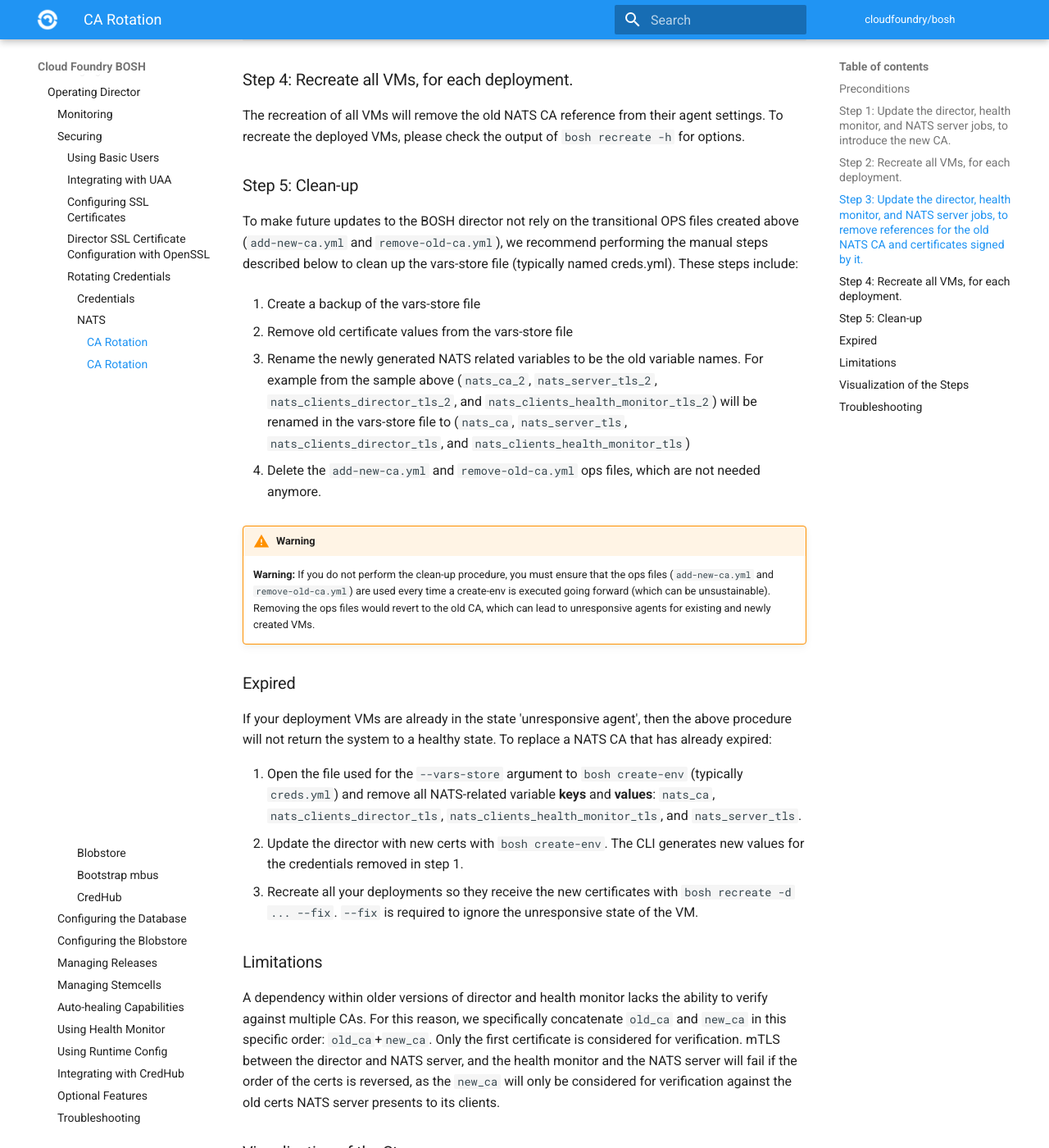
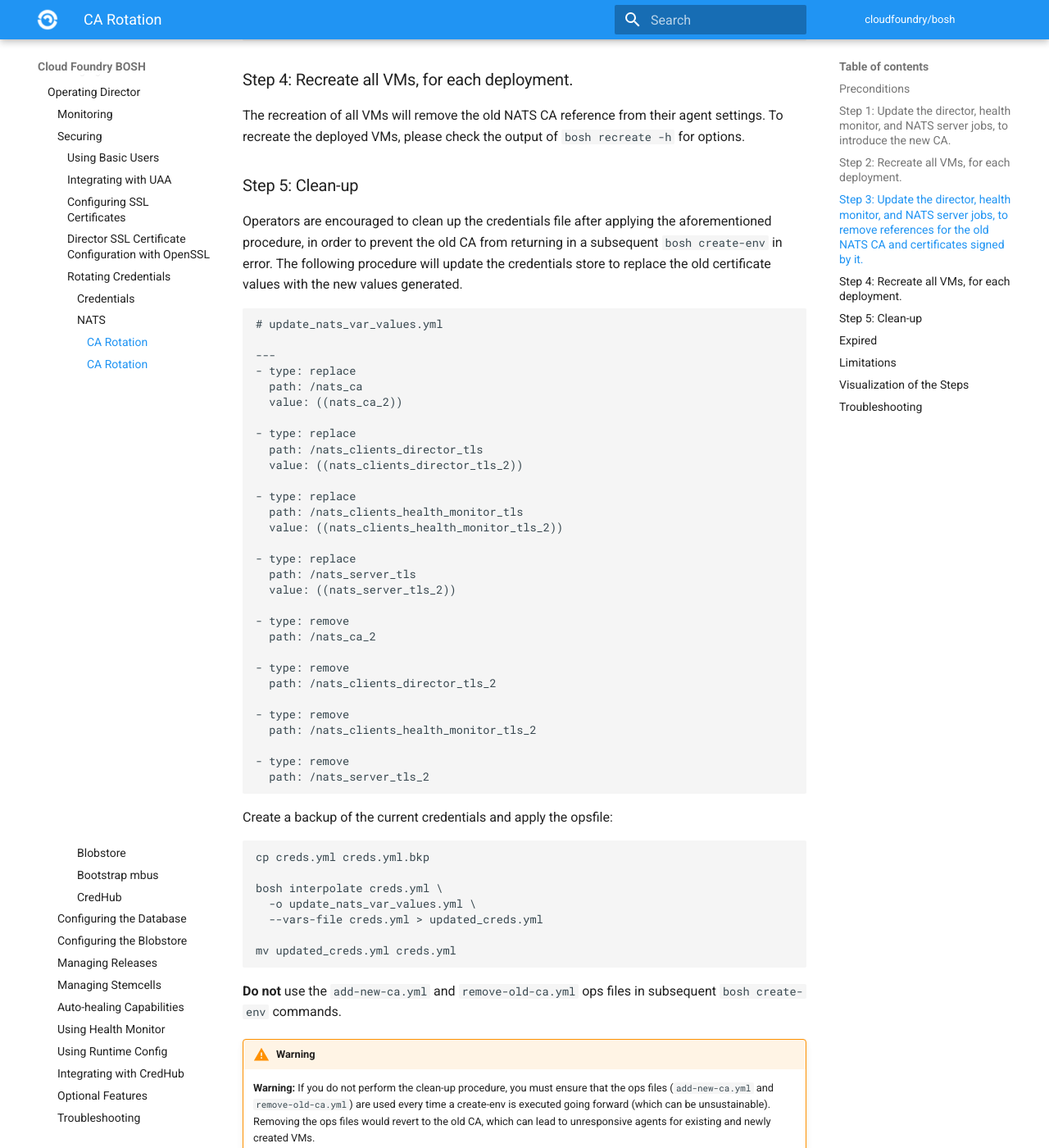
Before and after one commit to cloudfoundry/docs-bosh, an MkDocs documentation site: the page built from content/nats-ca-rotation.md, in a window 1280 px wide and 1400 px high, scrolled down 4938 px. Shown: the whole window at 82% size. Built offline with MkDocs 1.6.1 and Material for MkDocs 9.7.7, drawn with Linux system fonts in a browser that asks for light colours; old or Windows-style settings are respelled for this version of MkDocs.

Commit message:
Update blobstore CA with cleanup
Also update NATS CA rotation with similar cleanup. Opsfile for
interpolating over creds.yml to replace old values with new.

[#162552799](https://www.pivotaltracker.com/story/show/162552799)

````diff
--- a/content/nats-ca-rotation.md
+++ b/content/nats-ca-rotation.md
@@ -214,15 +214,55 @@ To recreate the deployed VMs, please check the output of `bosh recreate -h` for
 
 ### Step 5: Clean-up
 
-To make future updates to the BOSH director not rely on the transitional OPS files created above (`add-new-ca.yml` and `remove-old-ca.yml`), we recommend performing the manual steps described below to clean up the vars-store file (typically named creds.yml). These steps include:
+Operators are encouraged to clean up the credentials file after applying the aforementioned procedure, in order to prevent the old CA from returning in a subsequent `bosh create-env` in error. The following procedure will update the credentials store to replace the old certificate values with the new values generated.
 
-1. Create a backup of the vars-store file
+```
+# update_nats_var_values.yml
 
-1. Remove old certificate values from the vars-store file
+---
+- type: replace
+  path: /nats_ca
+  value: ((nats_ca_2))
 
-1. Rename the newly generated NATS related variables to be the old variable names. For example from the sample above (`nats_ca_2`, `nats_server_tls_2`, `nats_clients_director_tls_2`, and `nats_clients_health_monitor_tls_2`) will be renamed in the vars-store file to (`nats_ca`, `nats_server_tls`, `nats_clients_director_tls`, and `nats_clients_health_monitor_tls`)
+- type: replace
+  path: /nats_clients_director_tls
+  value: ((nats_clients_director_tls_2))
 
-1. Delete the `add-new-ca.yml` and `remove-old-ca.yml` ops files, which are not needed anymore.
+- type: replace
+  path: /nats_clients_health_monitor_tls
+  value: ((nats_clients_health_monitor_tls_2))
+
+- type: replace
+  path: /nats_server_tls
+  value: ((nats_server_tls_2))
+
+- type: remove
+  path: /nats_ca_2
+
+- type: remove
+  path: /nats_clients_director_tls_2
+
+- type: remove
+  path: /nats_clients_health_monitor_tls_2
+
+- type: remove
+  path: /nats_server_tls_2
+
+```
+
+Create a backup of the current credentials and apply the opsfile:
+
+```
+cp creds.yml creds.yml.bkp
+
+bosh interpolate creds.yml \
+  -o update_nats_var_values.yml \
+  --vars-file creds.yml > updated_creds.yml
+
+mv updated_creds.yml creds.yml
+```
+
+**Do not** use the `add-new-ca.yml` and `remove-old-ca.yml` ops files in subsequent `bosh create-env` commands.
 
 !!! warning
     **Warning:** If you do not perform the clean-up procedure, you must ensure that the ops files (`add-new-ca.yml` and `remove-old-ca.yml`) are used every time a create-env is executed going forward (which can be unsustainable). Removing the ops files would revert to the old CA, which can lead to unresponsive agents for existing and newly created VMs.
````
Also changed, not shown: content/blobstore-ca-rotation.md (+45 -0 lines).
